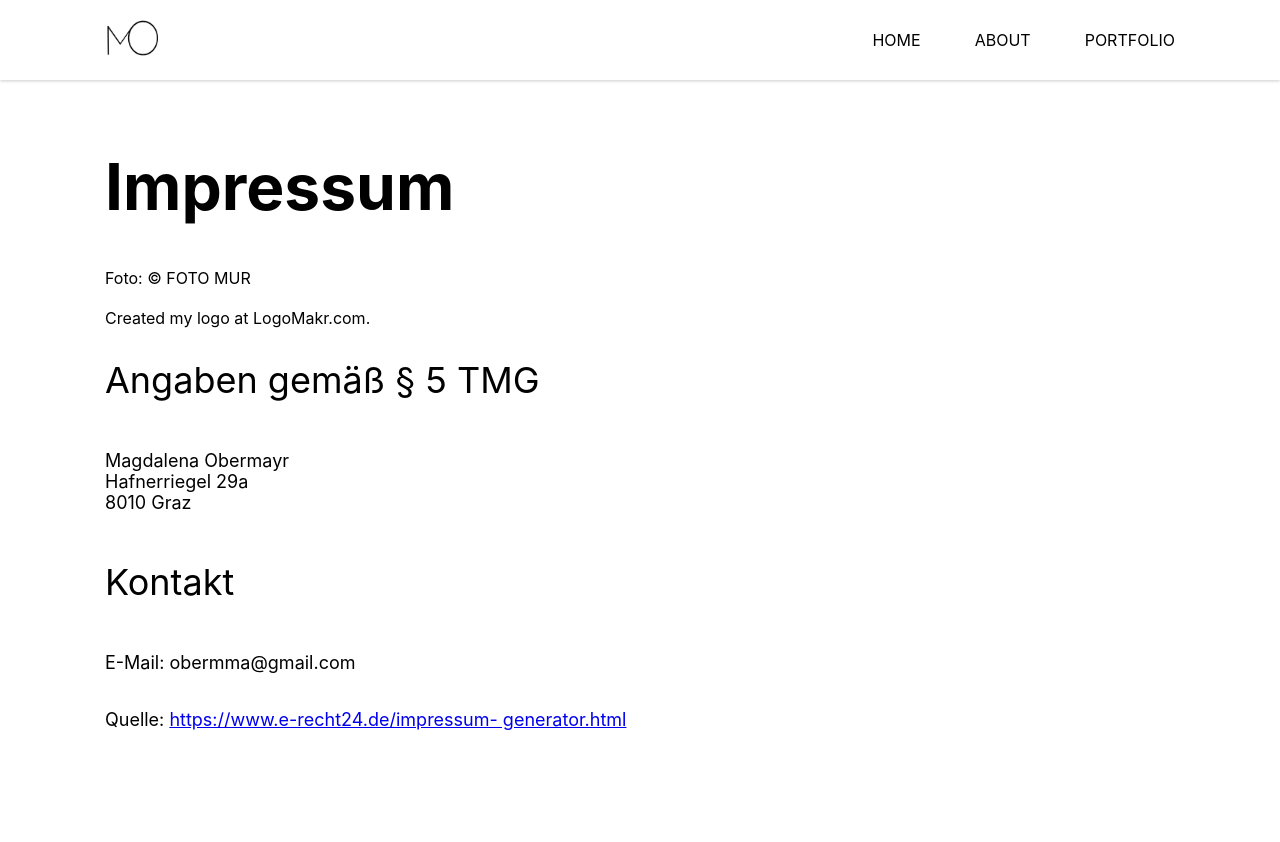
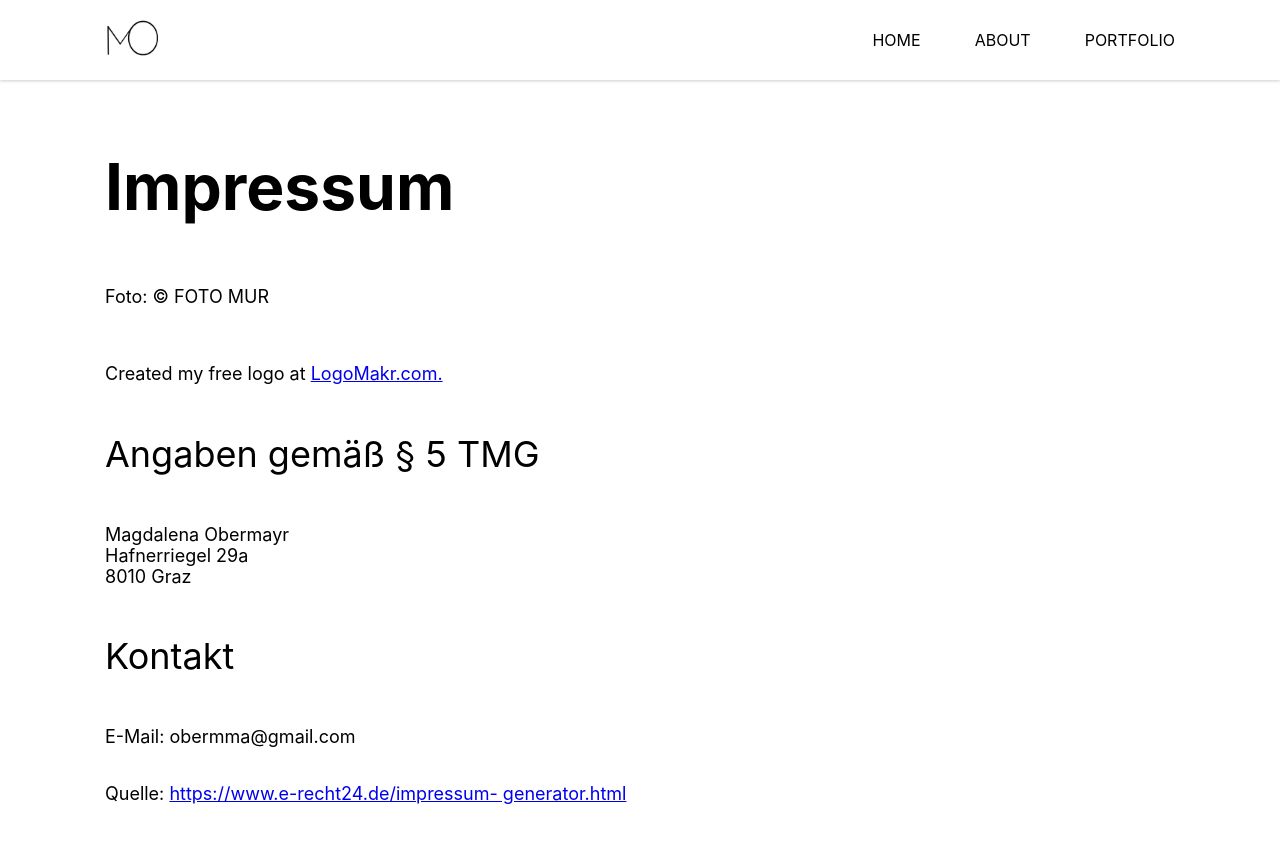
Before and after one commit to magdalena-ob/magdalenob.at, an Angular app: page /imprint in a window 1280 px wide. Shown: the top 842 px of the page. Built offline with nearby package versions, Linux system fonts and the light colour scheme.

Commit message:
added link to imprint

```diff
--- a/src/app/imprint/imprint.component.html
+++ b/src/app/imprint/imprint.component.html
@@ -1,9 +1,9 @@
 <div class="imprint">
     <h1>Impressum</h1>
 
-    Foto: © FOTO MUR <br>
-    <br>
-    Created my logo at LogoMakr.com.
+    <p>Foto: © FOTO MUR</p> <br>
+
+    <p>Created my free logo at <a href="https://logomakr.com/">LogoMakr.com.</a></p>
 
     <h2>Angaben gem&auml;&szlig; &sect; 5 TMG</h2>
     <p>Magdalena Obermayr<br /> Hafnerriegel 29a<br />
```
